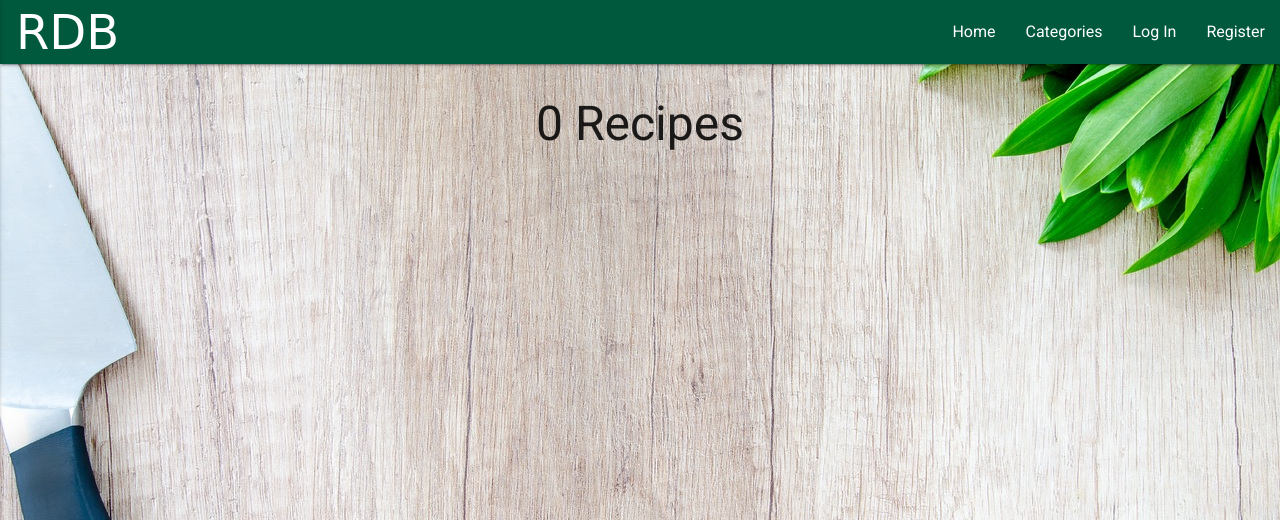
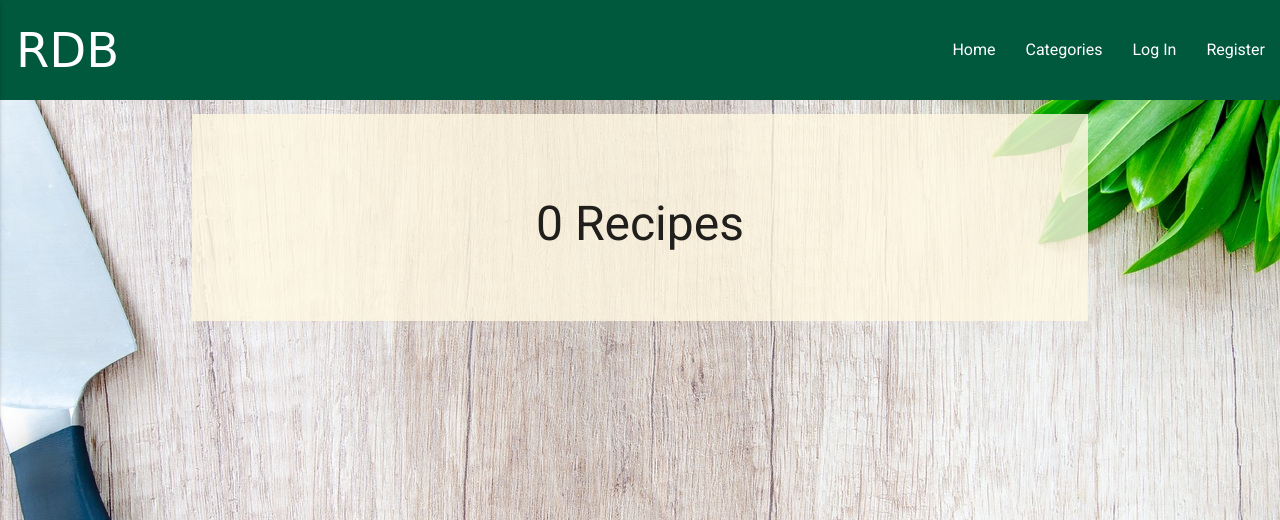
Before and after one commit to freddorn/recipe-database, a Flask app: page / in a window 1280 px wide. Shown: the top 520 px of the page. Run offline with Flask 2, Linux system fonts and the light colour scheme; data that the repository does not hold is empty; some libraries are stand-ins or nearby versions; some web fonts are replaced.

Commit message:
add shading to container

```diff
--- a/static/css/style.css
+++ b/static/css/style.css
@@ -14,7 +14,7 @@ h8 {
 p,
 ol {
   font-family: 'Roboto', sans-serif;
-  font-size: 20px;
+  font-size: 1rem;
 }
 
 html {
@@ -26,8 +26,24 @@ html {
     overflow: scroll;
     }
 
+nav {
+    line-height: 100px;
+}
+
+#main-nav {
+    height: 100px;
+}
+
+
 .nav-wrapper {
     background-color: #00583d;
+}
+
+.container {
+    background-color: rgba(255, 248, 225, .8);
+    height: auto;
+    padding: 50px;
+    margin-top: 50px;
 }
 
 .category {
--- a/templates/all_recipes.html
+++ b/templates/all_recipes.html
@@ -19,7 +19,7 @@
 
 		<h2> {{ recipe.recipe_name }}</h2>
 
-		<h3>Category: {{ recipe.category_name }}</h3>
+		<p>Category: {{ recipe.category_name }}</p>
 
 
 
--- a/templates/base.html
+++ b/templates/base.html
@@ -14,7 +14,7 @@
 		<div class="navbar-fixed">
 			<!--This ensures that the navbar remains visible when the user scrolls down the page-->
 			<nav>
-				<div class="nav-wrapper">
+				<div class="nav-wrapper" id="main-nav">
 					<a href="#!" class="brand-logo">RDB</a>
 					<a href="#" data-activates="mobile-demo"
 						class="button-collapse"><i class="material-icons">menu</i></a>
```
